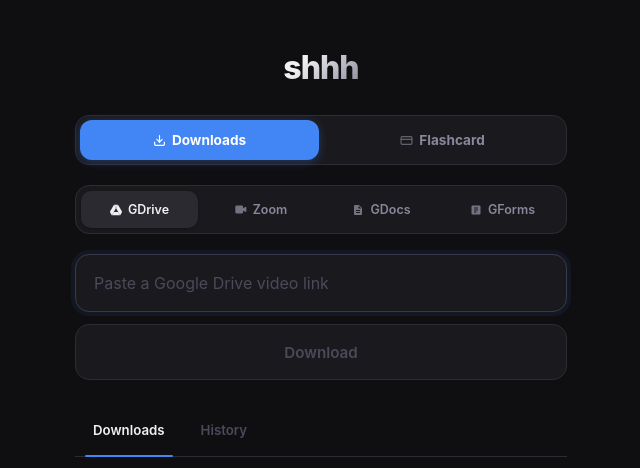
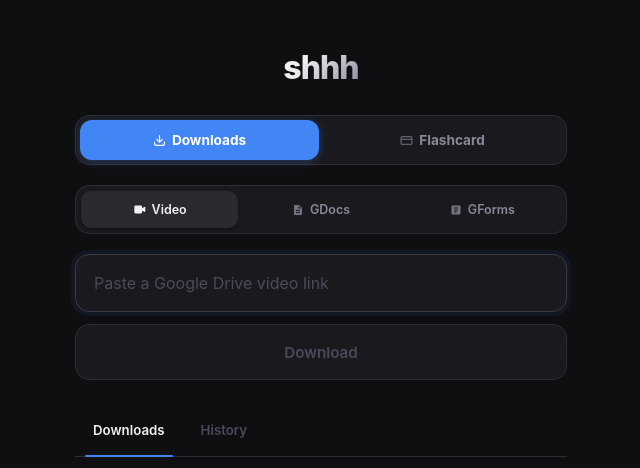
Before and after one commit to dhanmina/notegrab, a Flask app: page / in a window 1280 px wide. Shown: the top 468 px of the page, without its empty margins (319-959 px from the left). Run offline with Flask 3, Linux system fonts and the light colour scheme; data that the repository does not hold is empty.

Commit message:
feat: combine GDrive+Zoom into Video tab with auto-detect; fix Zoom expired recording crash

```diff
--- a/core/zoom.py
+++ b/core/zoom.py
@@ -136,7 +136,7 @@
         f"{base_url}nws/recording/1.0/play/info/{file_id}",
         params={"continueMode": "true"},
     )
-    return resp.json().get("result", {})
+    return resp.json().get("result") or {}
 
 
 def _resolve_share_to_play(session: requests.Session, base_url: str,
@@ -187,6 +187,9 @@
     resp = session.get(share_info_url)
     result = resp.json().get("result", {})
     logger.info("share-info status=%d componentName=%s", resp.status_code, result.get("componentName"))
+
+    if result.get("componentName") == "play-forbidden":
+        raise ValueError("This Zoom recording is not available (expired or deleted)")
 
     if result.get("componentName") == "need-password":
         if not password:
@@ -242,6 +245,10 @@
 
     elif '/rec/component-page' in path:
         qs = parse_qs(parsed.query)
+        component_name = (qs.get("componentName") or [""])[0]
+        if component_name == "play-forbidden":
+            message = (qs.get("message") or [""])[0]
+            raise ValueError(message or "This Zoom recording is not available")
         meeting_id = (qs.get("meetingId") or [""])[0]
         origin = (qs.get("originRequestUrl") or [""])[0]
         if not meeting_id:
--- a/static/js/app.js
+++ b/static/js/app.js
@@ -13,12 +13,33 @@
   urlEl.classList.remove("validated");
 
   const v = e.target.value.trim();
-  if (!v) { titleReady = false; syncBtn(); return; }
+  if (!v) {
+    detectedVideoSource = null;
+    titleReady = false;
+    document.getElementById("password-row").style.display = "none";
+    syncBtn();
+    return;
+  }
 
-  if (currentSource === "zoom") {
-    titleReady = isValidZoomUrl(v);
-    if (titleReady) urlEl.classList.add("validated");
-    syncBtn();
+  if (currentSource === "video") {
+    const isZoom  = isValidZoomUrl(v);
+    const isDrive = isValidDriveUrl(v);
+    document.getElementById("password-row").style.display = isZoom ? "" : "none";
+    if (isZoom) {
+      detectedVideoSource = "zoom";
+      titleReady = true;
+      urlEl.classList.add("validated");
+      syncBtn();
+    } else if (isDrive) {
+      detectedVideoSource = "gdrive";
+      titleReady = false;
+      syncBtn();
+      titleTimer = setTimeout(() => fetchTitle(v), 620);
+    } else {
+      detectedVideoSource = null;
+      titleReady = false;
+      syncBtn();
+    }
     return;
   }
 
@@ -38,7 +59,6 @@
 
   titleReady = false;
   syncBtn();
-  titleTimer = setTimeout(() => fetchTitle(v), 620);
 });
 
 async function fetchTitle(url) {
@@ -83,23 +103,24 @@
   const url = getValidUrl(urlEl.value);
   if (!url) return;
 
-  const urlKey = currentSource === "gdrive" ? extractDriveId(url) : url;
+  const effectiveSource = currentSource === "video" ? detectedVideoSource : currentSource;
+  const urlKey = effectiveSource === "gdrive" ? extractDriveId(url) : url;
   if (activeDownloads.has(urlKey)) { setUrlWarn("Already downloading"); return; }
   if (completedDownloads.has(urlKey)) { setUrlWarn("Already downloaded"); return; }
   setUrlWarn("");
 
   dlBtn.disabled = true;
   dlBtn.classList.add("loading");
-  btnText.textContent = currentSource === "zoom" ? "Checking…" : "Starting…";
+  btnText.textContent = effectiveSource === "zoom" ? "Checking…" : "Starting…";
 
-  const password = currentSource === "zoom"
+  const password = effectiveSource === "zoom"
     ? (document.getElementById("password-inp")?.value || "")
     : "";
 
   const result = await fetch("/start", {
     method: "POST",
     headers: { "Content-Type": "application/json" },
-    body: JSON.stringify({ url, output: "", threads: 16, chunk_size: 65536, source: currentSource, password }),
+    body: JSON.stringify({ url, output: "", threads: 16, chunk_size: 65536, source: effectiveSource, password }),
   })
     .then((r) => r.json().then((d) => ({ ok: r.ok, data: d })))
     .catch((err) => { console.error("[start] network error:", err); return null; });
@@ -118,7 +139,7 @@
   const card = createCard(result.data.job_id);
   card.dataset.urlKey   = urlKey;
   card.dataset.url      = url;
-  card.dataset.source   = currentSource;
+  card.dataset.source   = effectiveSource;
   card.dataset.password = password;
   trackJob(result.data.job_id, card, urlKey);
 
--- a/static/js/ui.js
+++ b/static/js/ui.js
@@ -1,9 +1,10 @@
 // ── Shared state ──
 
-let titleReady   = false;
-let titleTimer   = null;
-let _clearTimer  = null;
-let currentSource = "gdrive";
+let titleReady          = false;
+let titleTimer          = null;
+let _clearTimer         = null;
+let currentSource       = "video";
+let detectedVideoSource = null;
 
 const activeDownloads    = new Set();
 const completedDownloads = new Set();
@@ -23,10 +24,10 @@
 
 function getValidUrl(text) {
   const v = text.trim();
-  if (currentSource === "zoom")  return isValidZoomUrl(v)  ? v : null;
-  if (currentSource === "gdocs") return isValidGdocsUrl(v) ? v : null;
+  if (currentSource === "video")  return (isValidZoomUrl(v) || isValidDriveUrl(v)) ? v : null;
+  if (currentSource === "gdocs")  return isValidGdocsUrl(v)  ? v : null;
   if (currentSource === "gforms") return isValidGformsUrl(v) ? v : null;
-  return isValidDriveUrl(v) ? v : null;
+  return null;
 }
 
 // ── Tabs ──
@@ -121,17 +122,16 @@
 // ── Source toggle ──
 
 function setSource(src) {
-  currentSource = src;
-  document.getElementById("src-gdrive").classList.toggle("active", src === "gdrive");
-  document.getElementById("src-zoom").classList.toggle("active", src === "zoom");
+  currentSource       = src;
+  detectedVideoSource = null;
+  document.getElementById("src-video").classList.toggle("active", src === "video");
   document.getElementById("src-gdocs").classList.toggle("active", src === "gdocs");
   document.getElementById("src-gforms").classList.toggle("active", src === "gforms");
-  document.getElementById("password-row").style.display = src === "zoom" ? "" : "none";
+  document.getElementById("password-row").style.display = "none";
   urlEl.placeholder =
-    src === "zoom"  ? "Paste a Zoom recording link" :
-    src === "gdocs" ? "Paste a Google Docs link" :
+    src === "gdocs"  ? "Paste a Google Docs link" :
     src === "gforms" ? "Paste a Google Forms link" :
-                      "Paste a Google Drive link";
+                       "Paste a Google Drive or Zoom link";
   urlEl.value = "";
   urlEl.classList.remove("validated", "invalid");
   titleReady = false;
--- a/templates/index.html
+++ b/templates/index.html
@@ -39,22 +39,11 @@
       <div id="mode-downloads">
         <section class="input-section">
           <div class="source-toggle">
-            <button class="source-btn active" id="src-gdrive" type="button" onclick="setSource('gdrive')">
-              <svg width="12" height="12" viewBox="0 0 87.3 78" fill="currentColor">
-                <path d="M6.6 66.85l3.85 6.65c.8 1.4 1.95 2.5 3.3 3.3l13.75-23.8H0c0 1.55.4 3.1 1.2 4.5z"/>
-                <path d="M43.65 25L29.9 1.2C28.55 2 27.4 3.1 26.6 4.5L1.2 48.5c-.8 1.4-1.2 2.95-1.2 4.5h27.5z"/>
-                <path d="M73.55 76.8c1.35-.8 2.5-1.9 3.3-3.3l1.6-2.75 7.65-13.25c.8-1.4 1.2-2.95 1.2-4.5H59.8l5.85 11.5z"/>
-                <path d="M43.65 25L57.4 1.2C56.05.4 54.5 0 52.9 0H34.4c-1.6 0-3.15.45-4.5 1.2z"/>
-                <path d="M59.8 53H27.5L13.75 76.8c1.35.8 2.9 1.2 4.5 1.2h50.8c1.6 0 3.15-.4 4.5-1.2z"/>
-                <path d="M73.4 26.5l-12.7-22c-.8-1.4-1.95-2.5-3.3-3.3L43.65 25 59.8 53h27.45c0-1.55-.4-3.1-1.2-4.5z"/>
-              </svg>
-              GDrive
-            </button>
-            <button class="source-btn" id="src-zoom" type="button" onclick="setSource('zoom')">
+            <button class="source-btn active" id="src-video" type="button" onclick="setSource('video')">
               <svg width="13" height="13" viewBox="0 0 20 20" fill="currentColor">
                 <path d="M2 6a2 2 0 0 1 2-2h8a2 2 0 0 1 2 2v2l3.333-1.667A1 1 0 0 1 19 7.28v5.44a1 1 0 0 1-1.667.748L14 12v2a2 2 0 0 1-2 2H4a2 2 0 0 1-2-2V6z"/>
               </svg>
-              Zoom
+              Video
             </button>
             <button class="source-btn" id="src-gdocs" type="button" onclick="setSource('gdocs')">
               <svg width="12" height="12" viewBox="0 0 24 24" fill="currentColor">
```
